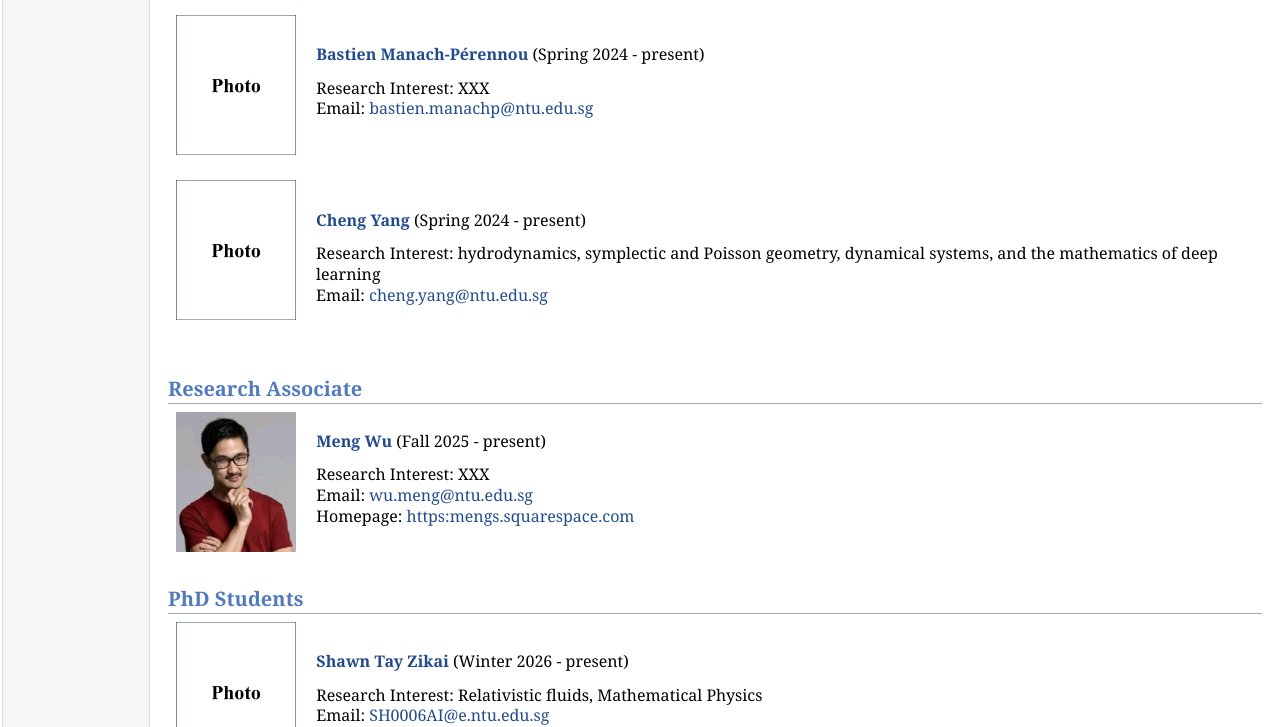
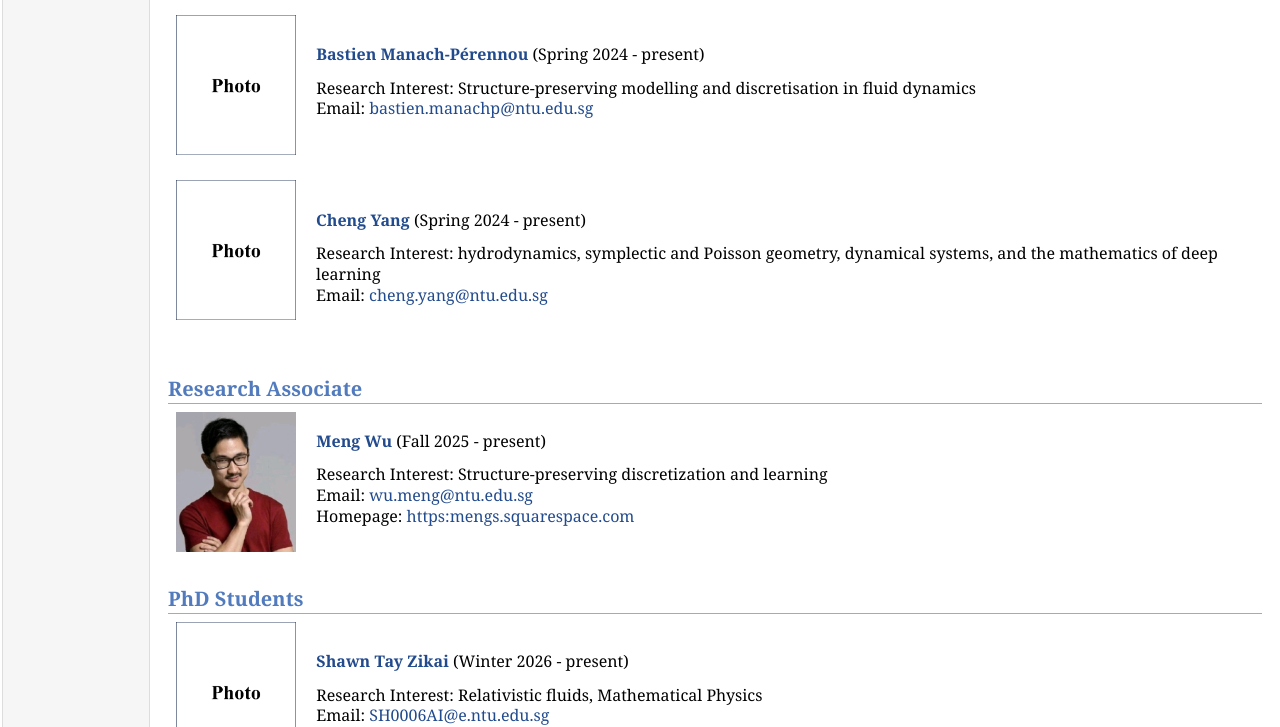
Before and after one commit to francoisgaybalmaz/francoisgaybalmaz.github.io, a plain HTML site: page members.html in a window 1280 px wide. Shown: the part 469-1196 px from the top of the page. Drawn offline with Linux system fonts and the light colour scheme.

Commit message:
‘2025date’

```diff
--- a/members.html
+++ b/members.html
@@ -42,7 +42,7 @@ Homepage: <a href="https://zohrehravanpak.wixsite.com/zohrehravanpak">https:<i><
 <table class="imgtable"><tr><td>
 <img src="Pictures/photo.png" alt="alt text" width="120px" height="140px" />&nbsp;</td>
 <td align="left"><p><a href=""><b>Bastien Manach-Pérennou</b></a> (Spring 2024 - present) <br /></p>
-<p>Research Interest:  XXX <br />
+<p>Research Interest:  Structure-preserving modelling and discretisation in fluid dynamics  <br />
 Email: <a href="mailto:bastien.manachp@ntu.edu.sg">bastien.manachp@ntu.edu.sg</a></p>
 </td></tr></table>
 <table class="imgtable"><tr><td>
@@ -55,7 +55,7 @@ Email: <a href="mailto:cheng.yang@ntu.edu.sg">cheng.yang@ntu.edu.sg</a></p>
 <table class="imgtable"><tr><td>
 <img src="Pictures/Meng2.png" alt="alt text" width="120px" height="140px" />&nbsp;</td>
 <td align="left"><p><a href="https://mengs.squarespace.com/"><b>Meng Wu</b></a> (Fall 2025 - present) <br /></p>
-<p>Research Interest: XXX <br />
+<p>Research Interest: Structure-preserving discretization and learning <br />
 Email: <a href="mailto:wu.meng@ntu.edu.sg">wu.meng@ntu.edu.sg</a> <br />
 Homepage: <a href="https://mengs.squarespace.com">https:<i></i>mengs.squarespace.com</a></p>
 </td></tr></table>
```
Also changed, not shown: 2 other files.
